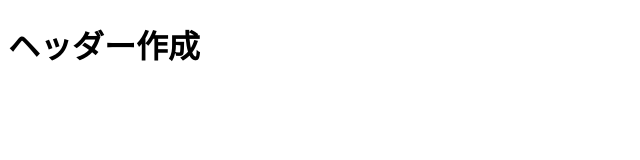
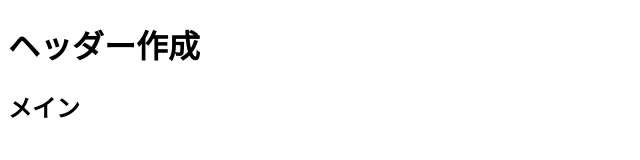
Before and after one commit to ishidasotaro/test-of-final, a plain HTML site: page index.html in a window 1280 px wide. Shown: the full height of the page, 0-640 px from the left. Drawn offline with Linux system fonts and the light colour scheme.

Commit message:
メイン

```diff
--- a/index.html
+++ b/index.html
@@ -7,5 +7,6 @@
 </head>
 <body>
     <h1>ヘッダー作成</h1>
+    <h2>メイン</h2>
 </body>
 </html>
```
